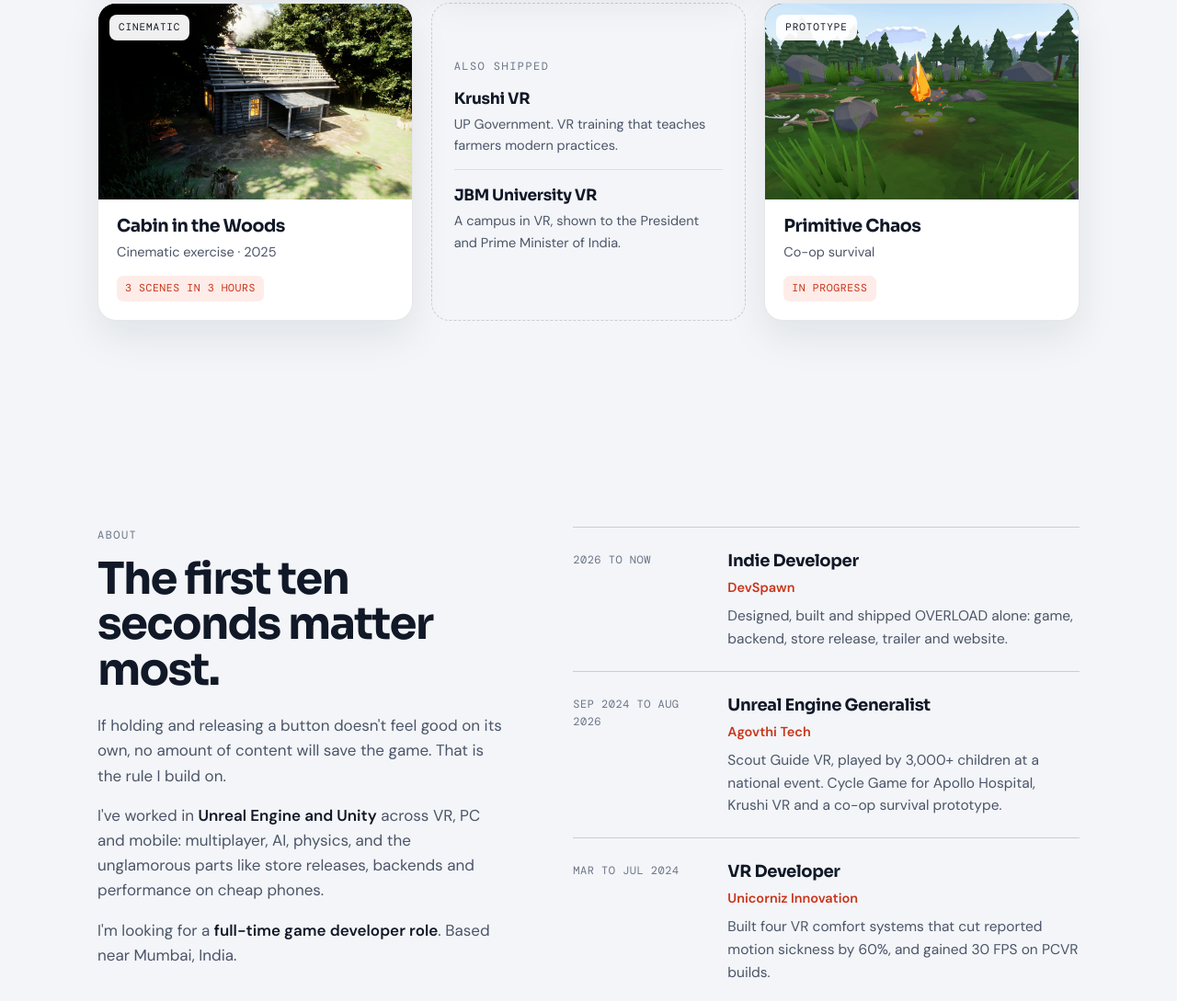
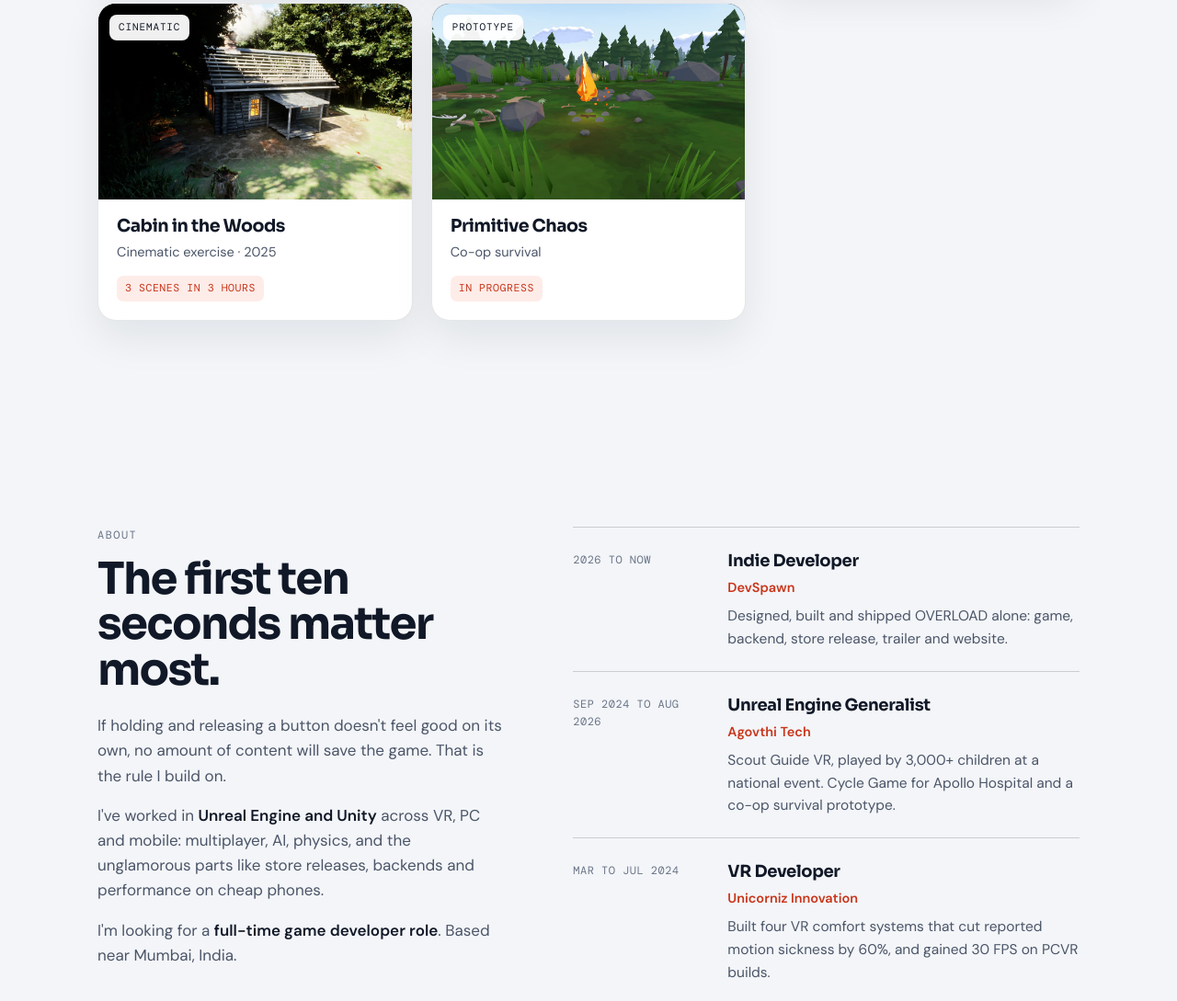
Before and after one commit to DevarthSambare/devarth-portfolio, a plain HTML site: page index.html in a window 1280 px wide. Shown: the part 2107-3196 px from the top of the page at 92% size. Drawn offline with nearby package versions, Linux system fonts and the light colour scheme.

Commit message:
Remove Krushi VR and JBM University VR from the games site
Co-Authored-By: Claude Fable 5.2 <noreply@anthropic.com>

```diff
--- a/index.html
+++ b/index.html
@@ -118,13 +118,8 @@ button.card:hover .card-m img,button.card:hover .card-m video{transform:scale(1.
 .card-b b{display:block;font-family:'Sora';font-weight:700;font-size:19px;letter-spacing:-.025em;line-height:1.2}
 .card-b small{display:block;font-size:14.5px;color:var(--dim);margin-top:5px}
 .card-b em{display:inline-block;font-style:normal;font-family:'DM Mono';font-size:11.5px;letter-spacing:.05em;text-transform:uppercase;color:var(--acc-t);background:var(--acc-soft);padding:5px 9px;border-radius:7px;margin-top:14px}
-.card.txt{padding:24px;display:flex;flex-direction:column;justify-content:center;background:transparent;box-shadow:none;border:1.5px dashed var(--line2)}
-.card.txt li{padding:14px 0;border-top:1px solid var(--line)}
-.card.txt li:first-child{border-top:0;padding-top:12px}
-.card.txt b{display:block;font-family:'Sora';font-weight:700;font-size:17px;letter-spacing:-.02em}
-.card.txt span{display:block;font-size:14.5px;color:var(--dim);margin-top:3px}
 @media(max-width:940px){.grid{grid-template-columns:repeat(2,minmax(0,1fr));gap:14px}}
-@media(max-width:560px){.grid{gap:10px}.card{border-radius:16px}.card-b{padding:12px 12px 14px}.card-b b{font-size:14px}.card-b small{font-size:12.5px;margin-top:3px}.card-b em{display:none}.card-k{left:8px;top:8px;font-size:9.5px;padding:4px 7px}.card.txt{grid-column:span 2;order:2;padding:16px 18px}}
+@media(max-width:560px){.grid{gap:10px}.card{border-radius:16px}.card-b{padding:12px 12px 14px}.card-b b{font-size:14px}.card-b small{font-size:12.5px;margin-top:3px}.card-b em{display:none}.card-k{left:8px;top:8px;font-size:9.5px;padding:4px 7px}}
 
 /* about */
 .about{display:grid;grid-template-columns:minmax(0,1fr) minmax(0,1.25fr);gap:clamp(28px,6vw,90px)}
@@ -277,7 +272,7 @@ footer{display:flex;justify-content:space-between;flex-wrap:wrap;gap:8px;padding
       </div>
       <ul class="xp rv" style="--d:.08s">
         <li><div class="when">2026 to now</div><div><b>Indie Developer</b><small>DevSpawn</small><p>Designed, built and shipped OVERLOAD alone: game, backend, store release, trailer and website.</p></div></li>
-        <li><div class="when">Sep 2024 to Aug 2026</div><div><b>Unreal Engine Generalist</b><small>Agovthi Tech</small><p>Scout Guide VR, played by 3,000+ children at a national event. Cycle Game for Apollo Hospital, Krushi VR and a co-op survival prototype.</p></div></li>
+        <li><div class="when">Sep 2024 to Aug 2026</div><div><b>Unreal Engine Generalist</b><small>Agovthi Tech</small><p>Scout Guide VR, played by 3,000+ children at a national event. Cycle Game for Apollo Hospital and a co-op survival prototype.</p></div></li>
         <li><div class="when">Mar to Jul 2024</div><div><b>VR Developer</b><small>Unicorniz Innovation</small><p>Built four VR comfort systems that cut reported motion sickness by 60%, and gained 30 FPS on PCVR builds.</p></div></li>
         <li><div class="when">Mar to May 2023</div><div><b>VR Developer Intern</b><small>Unicorniz Innovation</small><p>First shipped VR: Barren Island VR and Cellular Jail VR.</p></div></li>
       </ul>
@@ -371,13 +366,10 @@ $$('.rv').forEach(el=>io.observe(el));
     {t:'Dicino',c:'Game jam · 2024',kind:'Solo',s:'Made alone, on a deadline',d:'A dice puzzle game with a casino look, made alone against a jam deadline.',v:P+'dicino/reel.mp4',p:P+'dicino/poster.jpg',g:P+'dicino',f:[['Role','Mechanics, 3D models, UI, packaging'],['Type','Puzzle'],['Team','Solo']]},
     {t:'CourtRoom VR',c:'Team project · 2026',kind:'VR',s:'Animations and case logic',d:'A full Indian courtroom in VR where a case plays out in front of you.',v:P+'courtroom-vr/reel.mp4',p:P+'courtroom-vr/poster.jpg',f:[['Role','Character animation, case simulation logic'],['Type','VR simulation'],['Team','Team project']]},
     {t:'Cabin in the Woods',c:'Cinematic exercise · 2025',kind:'Cinematic',s:'3 scenes in 3 hours',d:'Three cinematic environment scenes lit, dressed and shot in about three hours.',v:P+'cabin-in-woods/reel.mp4',p:P+'cabin-in-woods/poster.jpg',f:[['Role','Lighting, set dressing, camera'],['Engine','Unreal Engine 5'],['Type','Cinematics']]},
-    {txt:1},
     {t:'Primitive Chaos',c:'Co-op survival',kind:'Prototype',s:'In progress',d:'A stone age co-op survival prototype. Hunt together, keep the fire alive and feed the tribe. I worked on it as a core developer at Agovthi.',p:C+'camp.jpg',th:[C+'direwolf.jpg',C+'deer.jpg',C+'hunt.jpg',C+'camp-rain.jpg'],f:[['Role','Online co-op, AI animals, procedural islands'],['Engine','Unity'],['Status','Prototype']]}
   ];
   const grid=$('#grid');
-  grid.innerHTML=M.map((m,i)=>m.txt
-    ?'<div class="card txt rv" style="--d:'+(i%3*.06)+'s"><div class="lbl">Also shipped</div><ul><li><b>Krushi VR</b><span>UP Government. VR training that teaches farmers modern practices.</span></li><li><b>JBM University VR</b><span>A campus in VR, shown to the President and Prime Minister of India.</span></li></ul></div>'
-    :'<button class="card rv" data-i="'+i+'" style="--d:'+(i%3*.06)+'s" aria-label="'+m.t+'"><span class="card-m"><img src="'+m.p+'" alt="" loading="lazy">'+(m.v?'<video muted loop playsinline preload="none" data-src="'+m.v+'"></video>':'')+'<span class="card-k">'+m.kind+'</span></span><span class="card-b"><b>'+m.t+'</b><small>'+m.c+'</small><em>'+m.s+'</em></span></button>').join('');
+  grid.innerHTML=M.map((m,i)=>'<button class="card rv" data-i="'+i+'" style="--d:'+(i%3*.06)+'s" aria-label="'+m.t+'"><span class="card-m"><img src="'+m.p+'" alt="" loading="lazy">'+(m.v?'<video muted loop playsinline preload="none" data-src="'+m.v+'"></video>':'')+'<span class="card-k">'+m.kind+'</span></span><span class="card-b"><b>'+m.t+'</b><small>'+m.c+'</small><em>'+m.s+'</em></span></button>').join('');
   $$('.rv',grid).forEach(el=>io.observe(el));
   if(FINE)$$('button.card',grid).forEach(c=>{const v=$('video',c);if(!v)return;
     c.addEventListener('mouseenter',()=>{if(!v.src)v.src=v.dataset.src;v.play().then(()=>c.classList.add('playing')).catch(()=>{})});
```
